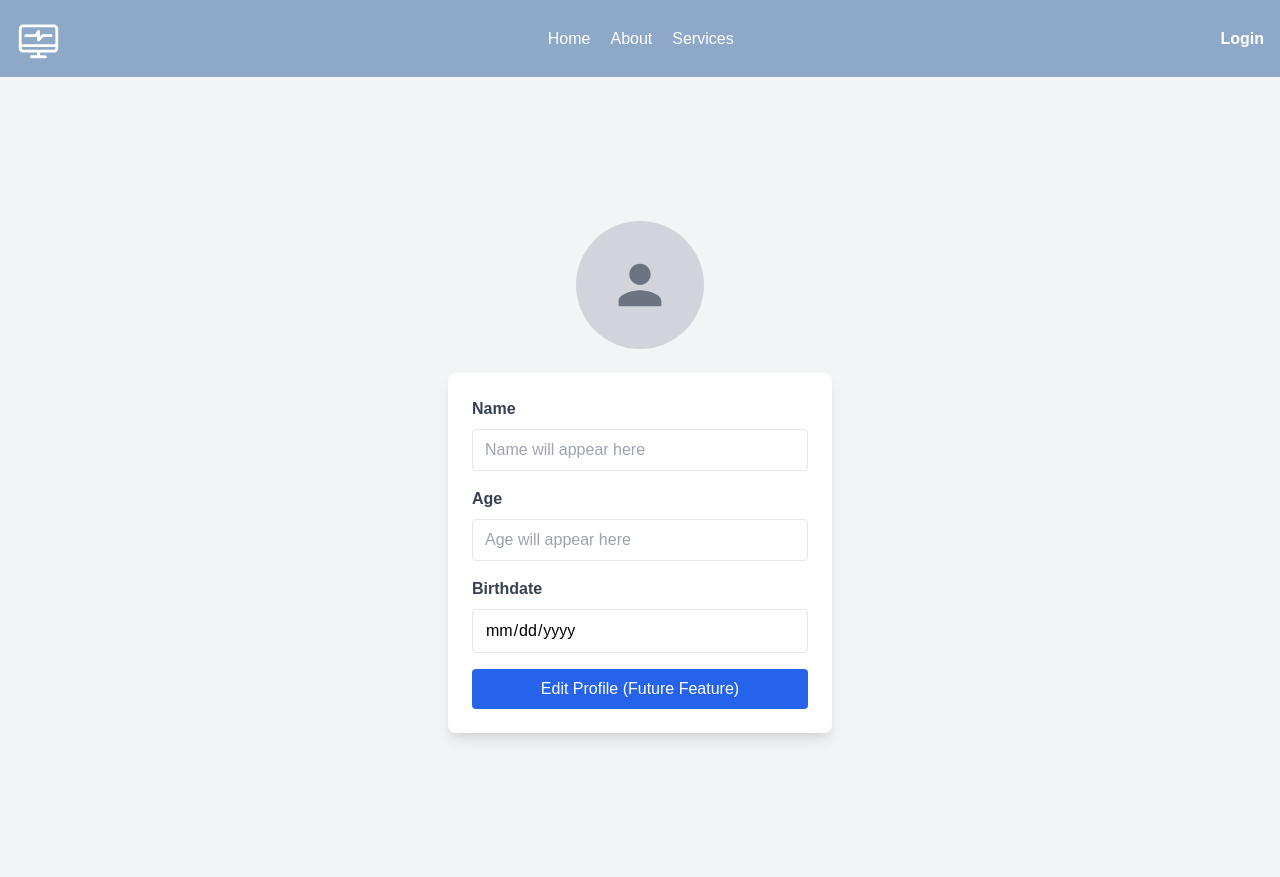
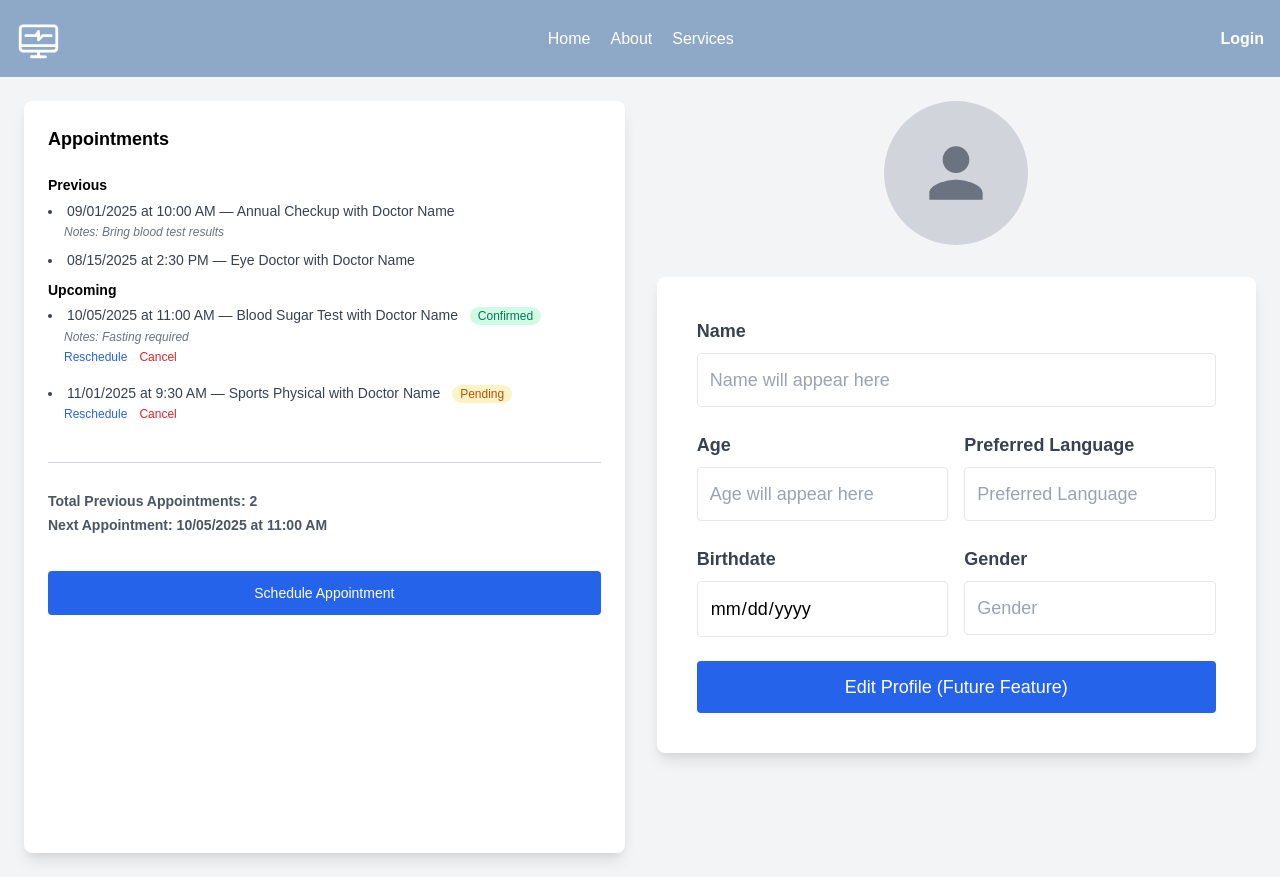
Before and after one commit to Jacob-M-Webster/QuickCharts-HackGT12, a Vue app in the folder frontend/: page /profile in a window 1280 px wide. Built offline with nearby package versions, Linux system fonts and the light colour scheme.

Commit message:
Appointment booking

```diff
--- /dev/null
+++ b/frontend/src/pages/appointment.vue
@@ -0,0 +1,149 @@
+<template>
+  <div class="w-1/2 bg-white shadow-lg rounded-lg p-6 flex flex-col gap-3">
+
+    <!-- Title -->
+    <h2 class="text-lg font-bold mb-3">Appointments</h2>
+
+    <!-- Scrollable section -->
+    <div class="flex-0.5 overflow-hidden text-sm leading-tight space-y-2 pr-1">
+
+      <!-- Previous Appointments -->
+      <div>
+        <h3 class="font-semibold mb-2">Previous</h3>
+        <ul class="list-disc list-inside text-gray-700">
+          <template v-if="previousAppointments && previousAppointments.length">
+            <li
+                v-for="(appt, i) in previousAppointments"
+                :key="'prev-' + i"
+                class="mb-3"
+            >
+              <!-- Display date, type, doctor -->
+              <span class="font-medium">{{ formatDateTime(appt.date, appt.time) }}</span>
+              — {{ appt.type }} with {{ appt.doctor || 'Doctor Name' }}
+
+              <!-- Display optional notes -->
+              <p v-if="appt.notes" class="text-xs text-gray-500 italic mt-1 ml-4">
+                Notes: {{ appt.notes }}
+              </p>
+            </li>
+          </template>
+          <li v-else class="text-gray-400">No previous appointments</li>
+        </ul>
+      </div>
+
+      <!-- Upcoming Appointments -->
+      <div>
+        <h3 class="font-semibold mb-2">Upcoming</h3>
+        <ul class="list-disc list-inside text-gray-700">
+          <template v-if="upcomingAppointments && upcomingAppointments.length">
+            <li
+                v-for="(appt, i) in upcomingAppointments"
+                :key="'up-' + i"
+                class="mb-5"
+            >
+              <!-- Display date, type, doctor -->
+              <span class="font-medium">{{ formatDateTime(appt.date, appt.time) }}</span>
+              — {{ appt.type }} with {{ appt.doctor || 'Doctor Name' }}
+
+              <!-- Display appointment status -->
+              <span
+                  v-if="appt.status"
+                  class="ml-2 px-2 py-0.5 rounded-full text-xs"
+                  :class="{
+                    'bg-green-100 text-green-700': appt.status === 'Confirmed',
+                    'bg-yellow-100 text-yellow-700': appt.status === 'Pending',
+                    'bg-red-100 text-red-700': appt.status === 'Canceled'
+                  }"
+              >
+                {{ appt.status }}
+              </span>
+
+              <!-- Display optional notes -->
+              <p v-if="appt.notes" class="text-xs text-gray-500 italic mt-1 ml-4">
+                Notes: {{ appt.notes }}
+              </p>
+
+              <!-- Actions -->
+              <div class="flex gap-3 mt-1 ml-4 text-xs">
+                <!-- Backend: reschedule button should open a form/modal to update the appointment in the database -->
+                <button class="text-blue-600 hover:underline" @click.prevent="reschedule(appt)">
+                  Reschedule
+                </button>
+
+                <!-- Backend: cancel button should mark the appointment as canceled in the database -->
+                <button class="text-red-600 hover:underline" @click.prevent="cancel(appt)">
+                  Cancel
+                </button>
+              </div>
+            </li>
+          </template>
+          <li v-else class="text-gray-400">No upcoming appointments</li>
+        </ul>
+      </div>
+    </div>
+
+    <hr class="my-2 border-t border-gray-300" />
+
+    <!-- Summary + Button -->
+    <div class="mt-2 text-sm text-gray-600 font-semibold">
+      <!-- Backend: total previous appointments can be dynamically calculated -->
+      <p class="mb-1"><span class="font-bold">Total Previous Appointments:</span> {{ previousAppointments.length }}</p>
+
+      <!-- Backend: next appointment should fetch the soonest upcoming appointment -->
+      <p><span class="font-bold">Next Appointment: </span>
+        <span v-if="upcomingAppointments.length">
+          {{ formatDateTime(upcomingAppointments[0].date, upcomingAppointments[0].time) }}
+        </span>
+        <span v-else>None</span>
+      </p>
+    </div>
+
+    <!-- Backend: Schedule Appointment button should route to a scheduling page or open a scheduling form -->
+    <button
+        class="mt-6 bg-blue-600 text-white py-3 rounded hover:bg-blue-700 text-sm"
+        @click="scheduleAppointment"
+    >
+      Schedule Appointment
+    </button>
+  </div>
+</template>
+
+<script>
+export default {
+  name: "AppointmentSection",
+  data() {
+    return {
+      // Backend: These would normally be fetched from a database
+      previousAppointments: [
+        { date: "2025-09-01", time: "10:00 AM", type: "Annual Checkup", doctor: "Doctor Name", notes: "Bring blood test results" },
+        { date: "2025-08-15", time: "2:30 PM", type: "Eye Doctor", doctor: "Doctor Name" }
+      ],
+      upcomingAppointments: [
+        { date: "2025-10-05", time: "11:00 AM", type: "Blood Sugar Test", doctor: "Doctor Name", status: "Confirmed", notes: "Fasting required" },
+        { date: "2025-11-01", time: "9:30 AM", type: "Sports Physical", doctor: "Doctor Name", status: "Pending" }
+      ]
+    };
+  },
+  methods: {
+    // TODO: Connect to backend API to open schedule appointment page or modal
+    scheduleAppointment() {
+      console.log("Redirect to schedule appointment page");
+    },
+    // TODO: Connect to backend API to reschedule the appointment
+    reschedule(appt) {
+      console.log("Reschedule clicked for", appt);
+    },
+    // TODO: Connect to backend API to cancel the appointment
+    cancel(appt) {
+      console.log("Cancel clicked for", appt);
+    },
+    // Format date and time nicely
+    formatDateTime(dateStr, timeStr) {
+      const parts = dateStr.split("-");
+      if (parts.length !== 3) return dateStr;
+      const [year, month, day] = parts;
+      return `${month}/${day}/${year} at ${timeStr}`;
+    }
+  }
+};
+</script>
--- a/frontend/src/pages/profile.vue
+++ b/frontend/src/pages/profile.vue
@@ -1,77 +1,129 @@
 <template>
-  <div class="flex flex-col items-center justify-center min-h-screen bg-gray-100 p-6">
-    <!-- Blank Profile Picture -->
-    <div class="w-32 h-32 rounded-full bg-gray-300 mb-6 flex items-center justify-center">
-      <svg class="w-16 h-16 text-gray-500" fill="currentColor" viewBox="0 0 24 24">
+  <!-- Top-level container: row -->
+  <div class="min-h-screen bg-gray-100 p-6 flex flex-col md:flex-row gap-8">
+
+    <!-- Left: Appointment Section -->
+    <!-- Backend: This component will fetch appointment data from the database -->
+    <AppointmentSection />
+
+    <!-- Right: Profile Section -->
+    <div class="w-full md:w-1/2 flex flex-col items-center mt-6 md:mt-0">
+
+      <!-- Profile Picture -->
+      <!-- Backend: Should fetch and display the user's profile picture URL from database -->
+      <div class="w-36 h-36 rounded-full bg-gray-300 flex items-center justify-center mb-8">
+        <svg class="w-20 h-20 text-gray-500" fill="currentColor" viewBox="0 0 24 24">
           <path d="M12 12c2.21 0 4-1.79 4-4s-1.79-4-4-4-4 1.79-4 4 1.79 4 4 4zm0 2c-2.67 0-8 1.34-8 4v2h16v-2c0-2.66-5.33-4-8-4z"/>
         </svg>
       </div>
 
       <!-- Profile Form -->
-    <form class="w-full max-w-sm bg-white shadow-lg rounded-lg p-6">
-      <div class="mb-4">
-        <label class="block text-gray-700 font-semibold mb-2">Name</label>
-        <!-- Backend: Populate with user's name from API -->
+      <form class="w-full max-w-3xl bg-white shadow-lg rounded-lg p-10">
+
+        <!-- Name -->
+        <!-- Backend: Fetch user's full name from the database -->
+        <div class="mb-6">
+          <label class="block text-gray-700 font-semibold mb-2 text-lg">Name</label>
           <input
               type="text"
-            class="w-full border rounded px-3 py-2"
+              class="w-full border rounded px-3 py-3 text-lg"
               :value="userData.name"
               readonly
               placeholder="Name will appear here"
           />
         </div>
-      <div class="mb-4">
-        <label class="block text-gray-700 font-semibold mb-2">Age</label>
-        <!-- Backend: Populate with user's age from API -->
+
+        <!-- Age + Preferred Language -->
+        <!-- Backend: Fetch user's age and preferred language -->
+        <div class="mb-6 flex gap-4">
+          <!-- Age -->
+          <div class="flex-1">
+            <label class="block text-gray-700 font-semibold mb-2 text-lg">Age</label>
             <input
                 type="number"
-            class="w-full border rounded px-3 py-2"
+                class="w-full border rounded px-3 py-3 text-lg"
                 :value="userData.age"
                 readonly
                 placeholder="Age will appear here"
             />
           </div>
-      <div class="mb-4">
-        <label class="block text-gray-700 font-semibold mb-2">Birthdate</label>
-        <!-- Backend: Populate with user's birthdate from API (format: YYYY-MM-DD) -->
+
+          <!-- Preferred Language -->
+          <div class="flex-1">
+            <label class="block text-gray-700 font-semibold mb-2 text-lg">Preferred Language</label>
+            <input
+                type="text"
+                class="w-full border rounded px-3 py-3 text-lg"
+                :value="userData.preferredLanguage"
+                readonly
+                placeholder="Preferred Language"
+            />
+          </div>
+        </div>
+
+        <!-- Birthdate + Gender -->
+        <!-- Backend: Fetch user's birthdate and gender from database -->
+        <div class="mb-6 flex gap-4">
+          <!-- Birthdate -->
+          <div class="flex-1">
+            <label class="block text-gray-700 font-semibold mb-2 text-lg">Birthdate</label>
             <input
                 type="date"
-            class="w-full border rounded px-3 py-2"
+                class="w-full border rounded px-3 py-3 text-lg"
                 :value="userData.birthdate"
                 readonly
             />
           </div>
-      <!-- Backend: Add edit functionality if needed -->
-      <button type="button" class="w-full bg-blue-600 text-white py-2 rounded hover:bg-blue-700">
+
+          <!-- Gender -->
+          <div class="flex-1">
+            <label class="block text-gray-700 font-semibold mb-2 text-lg">Gender</label>
+            <input
+                type="text"
+                class="w-full border rounded px-3 py-3 text-lg"
+                :value="userData.gender"
+                readonly
+                placeholder="Gender"
+            />
+          </div>
+        </div>
+
+        <!-- Button -->
+        <!-- Backend: Optional — if "Edit Profile" is implemented, this button should route to a profile editing form -->
+        <button
+            type="button"
+            class="w-full bg-blue-600 text-white py-3 rounded hover:bg-blue-700 text-lg"
+        >
           Edit Profile (Future Feature)
         </button>
       </form>
+
+    </div>
   </div>
 </template>
 
 <script>
+import AppointmentSection from './appointment.vue';
+
 export default {
   name: "ProfilePage",
+  components: {
+    AppointmentSection
+  },
   data() {
     return {
-      // Backend: Replace this empty data with API response
       userData: {
-        name: "",        // Backend: Get from user profile API
-        age: "",         // Backend: Get from user profile API
-        birthdate: ""    // Backend: Format must be YYYY-MM-DD for date input
+        name: "",                // Backend: fetch from user table
+        age: "",                 // Backend: calculate from birthdate or fetch directly
+        preferredLanguage: "",   // Backend: fetch user's preferred language
+        birthdate: "",           // Backend: fetch from user table
+        gender: "",              // Backend: fetch from user table
       }
     };
   },
   mounted() {
-    // Backend: Add API call here to fetch user profile data
-    // Example:
-    // axios.get('/api/user/profile')
-    //   .then(response => {
-    //     this.userData = response.data;
-    //   })
-    //   .catch(error => {
-    //     console.error('Error fetching profile:', error);
-    //   });
+    // TODO: Fetch profile data from backend API
+    // Example: axios.get('/api/user/profile').then(response => this.userData = response.data)
   }
 };
 </script>
```
Lines whose indentation alone changed are shown as unchanged.
